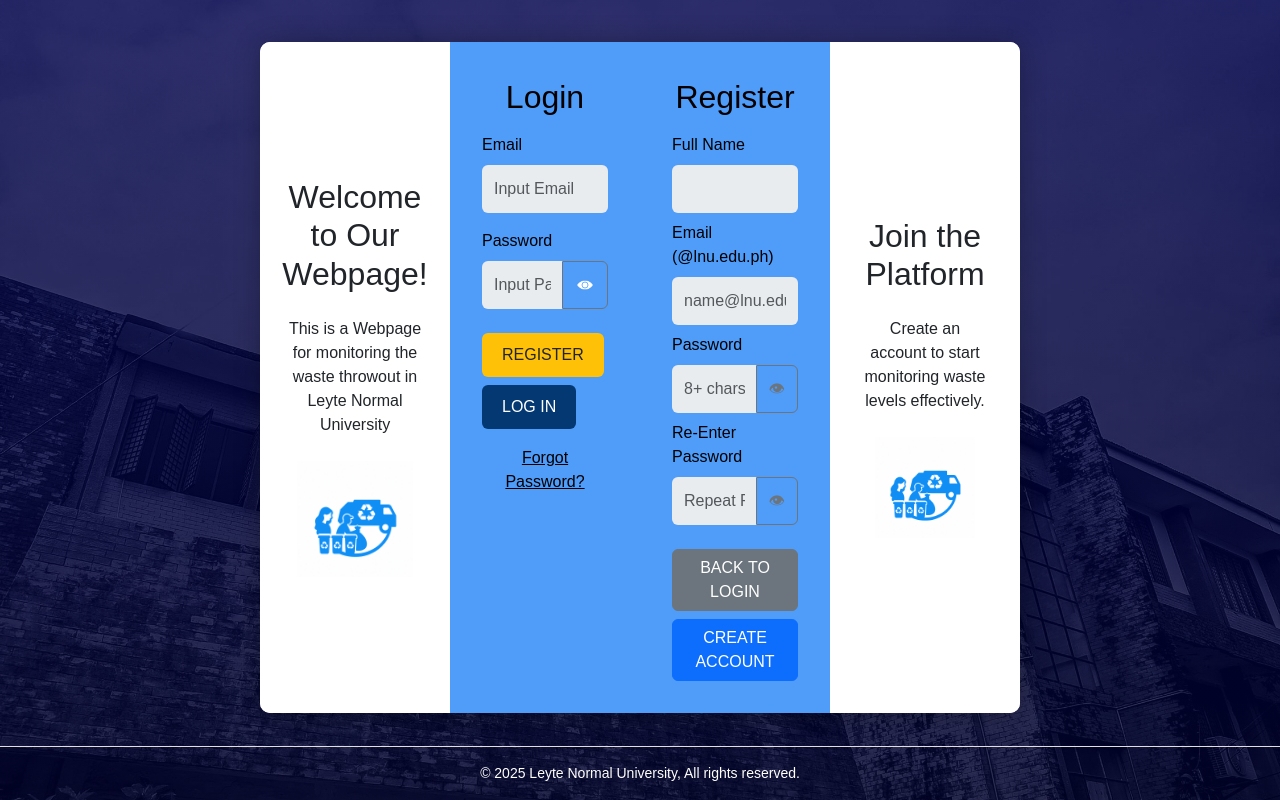
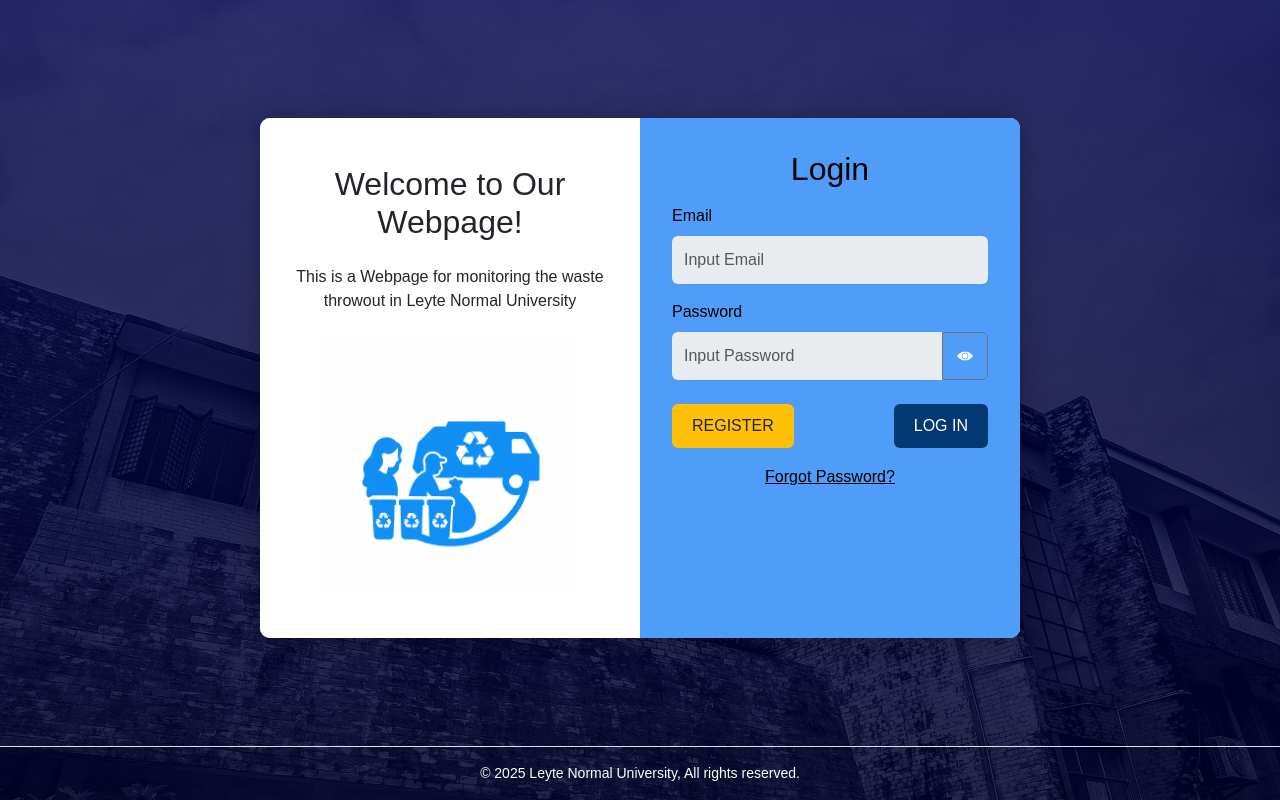
Before and after one commit to AesiraGabrielle/Capstone2Monitoring, a React (Create React App) app in the folder frontend-capstone-main/: page /login in a window 1280 px wide. Built offline with nearby package versions, Linux system fonts and the light colour scheme.

Commit message:
Frontend Changes

```diff
--- a/frontend-capstone-main/src/components/LoginPage.js
+++ b/frontend-capstone-main/src/components/LoginPage.js
@@ -160,29 +160,28 @@ const LoginPage = ({ onLogin, verifiedStatus, verifiedReason }) => {
   };
 
   return (
-    <div className={`login-container auth-slide-wrapper mode-${mode}`}>
-      <div className="auth-slide-card">
-        <div className="auth-panels-track">
-          {/* Panel 1: Login */}
-          <div className="auth-panel login-panel">
+    <div className={`login-container auth-overlay-wrapper mode-${mode}`}>
+      <div className="auth-base-card">
         <div className="row g-0 h-100">
-              <div className="col-md-6 logo-side d-none d-md-flex">
+          {/* Static Left Info Section (always visible) */}
+          <div className="col-md-6 logo-side d-flex">
             <div className="logo-content">
               <h2 className="mb-4">Welcome to Our Webpage!</h2>
               <p className="text-center mb-4">This is a Webpage for monitoring the waste throwout in Leyte Normal University</p>
-                  <div className="text-center">
+              <div className="text-center d-none d-md-block">
                 <img src={binLogo} alt="Recycling Logo" className="logo-img" />
               </div>
             </div>
           </div>
-              <div className="col-md-6 form-side">
+          {/* Right Auth Area (Login panel base) */}
+          <div className="col-md-6 position-relative auth-panels-container">
+            {/* Login Panel */}
+            <div className="auth-panel-overlay login-overlay-panel">
               <div className="login-form">
                 <h2 className="mb-3 text-center">Login</h2>
                 <form onSubmit={handleSubmit}>
                   {passwordResetMsg && <div className="alert alert-success" role="alert">{passwordResetMsg}</div>}
-                    {verifiedMsg && (
-                      <div className="alert alert-success" role="alert">{verifiedMsg}</div>
-                    )}
+                  {verifiedMsg && <div className="alert alert-success" role="alert">{verifiedMsg}</div>}
                   {error && <div className="alert alert-danger" role="alert">{error}</div>}
                   <div className="mb-3">
                     <label htmlFor="loginEmail" className="form-label">Email</label>
@@ -207,12 +206,8 @@ const LoginPage = ({ onLogin, verifiedStatus, verifiedReason }) => {
                 </form>
               </div>
             </div>
-            </div>
-          </div>
-          {/* Panel 2: Register */}
-          <div className="auth-panel register-panel">
-            <div className="row g-0 h-100">
-              <div className="col-md-6 form-side order-md-1 order-2">
+            {/* Register Panel (slides over) */}
+            <div className="auth-panel-overlay register-overlay-panel">
               <div className="register-form">
                 <h2 className="mb-3 text-center">Register</h2>
                 <form onSubmit={handleRegister}>
@@ -245,16 +240,6 @@ const LoginPage = ({ onLogin, verifiedStatus, verifiedReason }) => {
                     <button type="submit" className="btn btn-primary" disabled={regSubmitting}>{regSubmitting ? 'Creating…':'CREATE ACCOUNT'}</button>
                   </div>
                 </form>
-                </div>
-              </div>
-              <div className="col-md-6 logo-side order-md-2 order-1 d-none d-md-flex">
-                <div className="logo-content">
-                  <h2 className="mb-4">Join the Platform</h2>
-                  <p className="text-center mb-4">Create an account to start monitoring waste levels effectively.</p>
-                  <div className="text-center">
-                    <img src={binLogo} alt="Recycling Logo" className="logo-img" />
-                  </div>
-                </div>
               </div>
             </div>
           </div>
--- a/frontend-capstone-main/src/styles.css
+++ b/frontend-capstone-main/src/styles.css
@@ -78,6 +78,35 @@ body {
 
 .auth-slide-wrapper.mode-register .auth-panels-track { transform: translateX(-50%); }
 .auth-slide-wrapper.mode-login .auth-panels-track { transform: translateX(0); }
+
+/* === Overlay redesign === */
+.auth-overlay-wrapper .auth-base-card { width:100%; max-width:760px; background:rgba(255,255,255,0.95); border-radius:10px; box-shadow:0 0 26px rgba(0,0,0,0.28); overflow:hidden; position:relative; }
+.auth-overlay-wrapper .auth-base-card .logo-side { min-height:520px; }
+.auth-panels-container { min-height:520px; }
+.auth-panel-overlay { position:absolute; top:0; left:0; width:100%; height:100%; padding:32px; overflow-y:auto; transition: transform .55s cubic-bezier(.65,.05,.36,1), opacity .55s ease; }
+.login-overlay-panel { background: var(--form-bg-color); transform: translateX(0); z-index:2; }
+.register-overlay-panel { background: var(--form-bg-color); transform: translateX(100%); z-index:3; }
+.auth-overlay-wrapper.mode-register .register-overlay-panel { transform: translateX(0); }
+.auth-overlay-wrapper.mode-register .login-overlay-panel { transform: translateX(-100%); }
+.auth-overlay-wrapper.mode-login .register-overlay-panel { pointer-events:none; }
+.auth-overlay-wrapper.mode-register .register-overlay-panel { pointer-events:auto; }
+.auth-panel-overlay h2 { color:#000; }
+
+/* Scrollbar styling (optional subtle) */
+.auth-panel-overlay::-webkit-scrollbar { width:10px; }
+.auth-panel-overlay::-webkit-scrollbar-track { background:rgba(255,255,255,0.2); }
+.auth-panel-overlay::-webkit-scrollbar-thumb { background:#2c7bd9; border-radius:5px; }
+.auth-panel-overlay::-webkit-scrollbar-thumb:hover { background:#1e5ea8; }
+
+@media (max-width: 768px) {
+  .auth-overlay-wrapper .auth-base-card { max-width:95vw; }
+  .auth-overlay-wrapper .auth-base-card .logo-side { display:none !important; }
+  .auth-panels-container { min-height:auto; }
+  .auth-panel-overlay { position:relative; transform:none !important; padding:28px 22px; }
+  .login-overlay-panel, .register-overlay-panel { background:rgba(255,255,255,0.92); }
+  .auth-overlay-wrapper.mode-register .login-overlay-panel { display:none; }
+  .auth-overlay-wrapper.mode-login .register-overlay-panel { display:none; }
+}
 
 /* Reduce internal form spacing a bit for compactness */
 .auth-panel .login-form, .auth-panel .register-form { padding-top:4px; }
```
Lines whose indentation alone changed are shown as unchanged.
